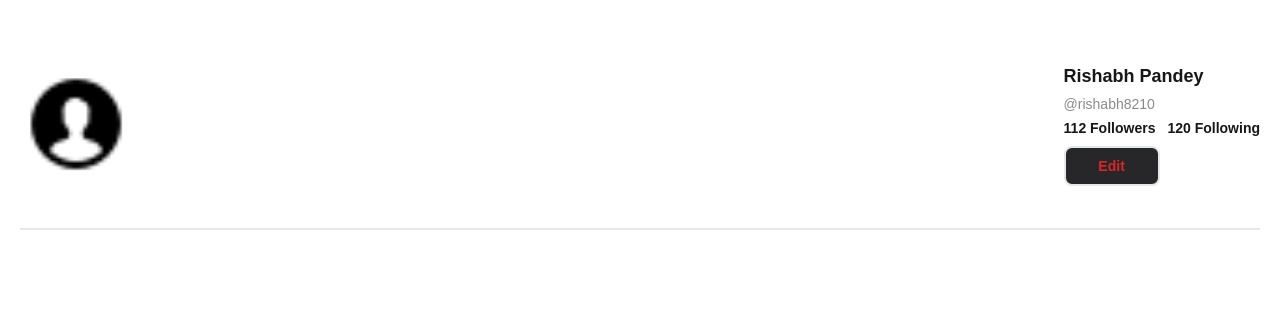
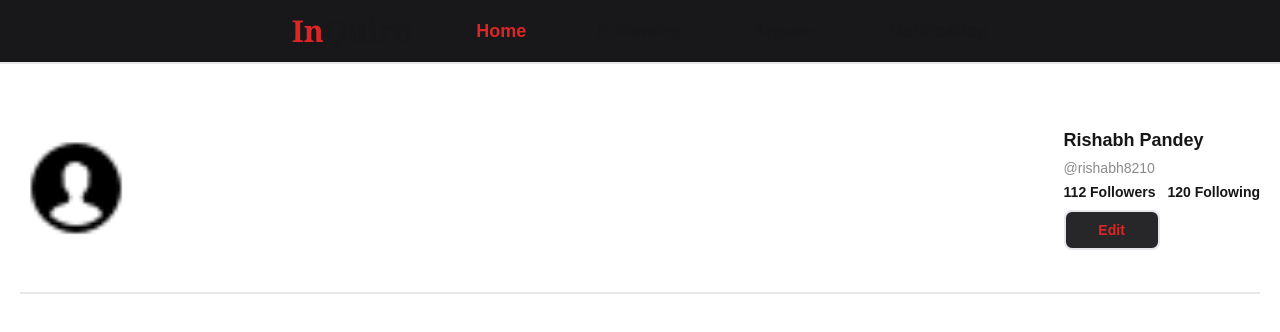
Before and after one commit to Rishabh8210/InQuiro-Client, a Next.js app: page /profile in a window 1280 px wide. Shown: the top 332 px of the page. Built offline with nearby package versions, Linux system fonts and the light colour scheme.

Commit message:
Commit: Changes and makes some components resuable

```diff
--- a/src/app/page.tsx
+++ b/src/app/page.tsx
@@ -1,9 +1,11 @@
 import { HeaderComponent } from "@/components/HeaderComponent";
-import {MainBody} from "@/components/MainBody";
+import { MainBody } from "@/components/MainBody";
+import { SubNavbarMenu } from "@/components/MobileNavbar";
 export default function Home() {
     return (
         <div className="min-h-screen w-full">
             <HeaderComponent />
+            <SubNavbarMenu />
             <MainBody />
         </div>
     );
--- a/src/app/profile/page.tsx
+++ b/src/app/profile/page.tsx
@@ -1,14 +1,17 @@
 import React from 'react'
 
-import { MobileNavbar } from '@/components/MobileNavbar'
 import ProfileDetailComponent from '@/components/ProfileDetailComponenet'
+import { HeaderComponent } from '@/components/HeaderComponent'
+
 const page = () => {
-  return (
-    <div className='min-h-screen w-full p-5 sticky top-0 flex flex-col'>
-        <MobileNavbar />
-        <ProfileDetailComponent />
-    </div>
-  )
+    return (
+        <>
+            <HeaderComponent />
+            <div className='min-h-[calc(100vh-4rem)] w-full p-5 flex flex-col'>
+                <ProfileDetailComponent />
+            </div>
+        </>
+    )
 }
 
 export default page
--- a/src/components/HeaderComponent.tsx
+++ b/src/components/HeaderComponent.tsx
@@ -2,12 +2,9 @@ import { Navbar } from "./Navbar"
 import { MobileNavbar, SubNavbarMenu } from "./MobileNavbar"
 export function HeaderComponent(){
     return (
-        <>
-            <div className="h-16 z-50 w-full px-5 md:px-32 bg-zinc-900 border-b-2 sticky top-0">
-                <Navbar />
-                <MobileNavbar />
-            </div>
-            <SubNavbarMenu />
-        </>
+        <div className="h-16 z-50 w-full px-5 md:px-32 bg-zinc-900 border-b-2 sticky top-0">
+            <Navbar />
+            <MobileNavbar />
+        </div>
     )
 }
--- a/src/components/MainBody.tsx
+++ b/src/components/MainBody.tsx
@@ -15,7 +15,7 @@ export interface PostAttributes{
 
 export function MainBody() {
     return (
-        <div className='h-full w-full p-3 flex flex-col gap-5'>
+        <div className='h-full w-full p-3 flex flex-col gap-3'>
             <QuickPostShare />
             {
                 postData.map((data: PostAttributes, ind) => {
```
Also changed, not shown: src/utils/postData.json (+8 -8 lines). Lines whose indentation alone changed are shown as unchanged.
